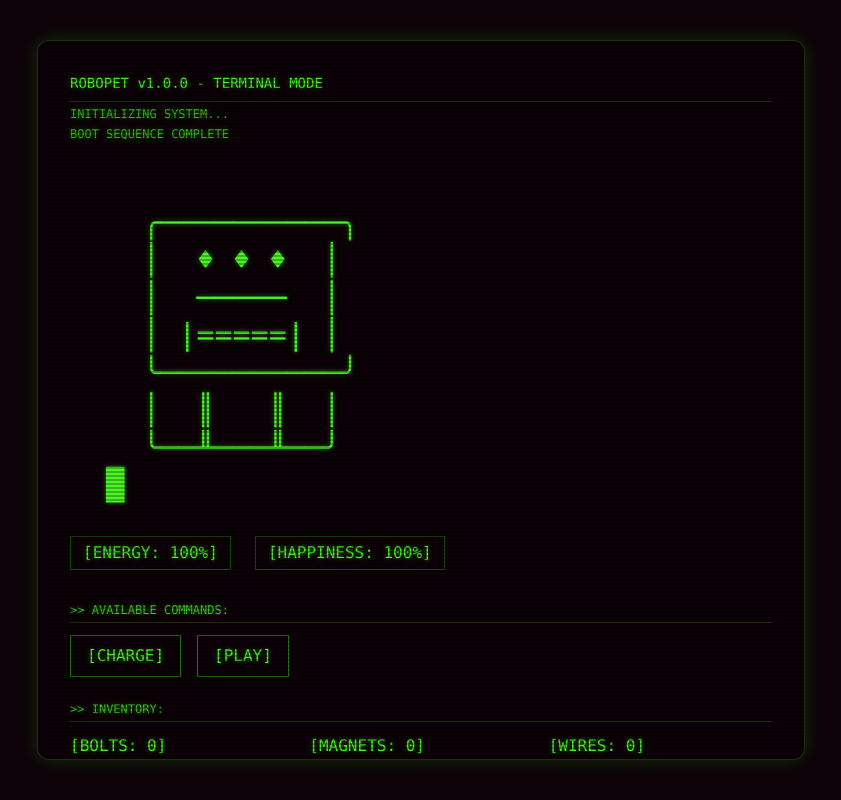
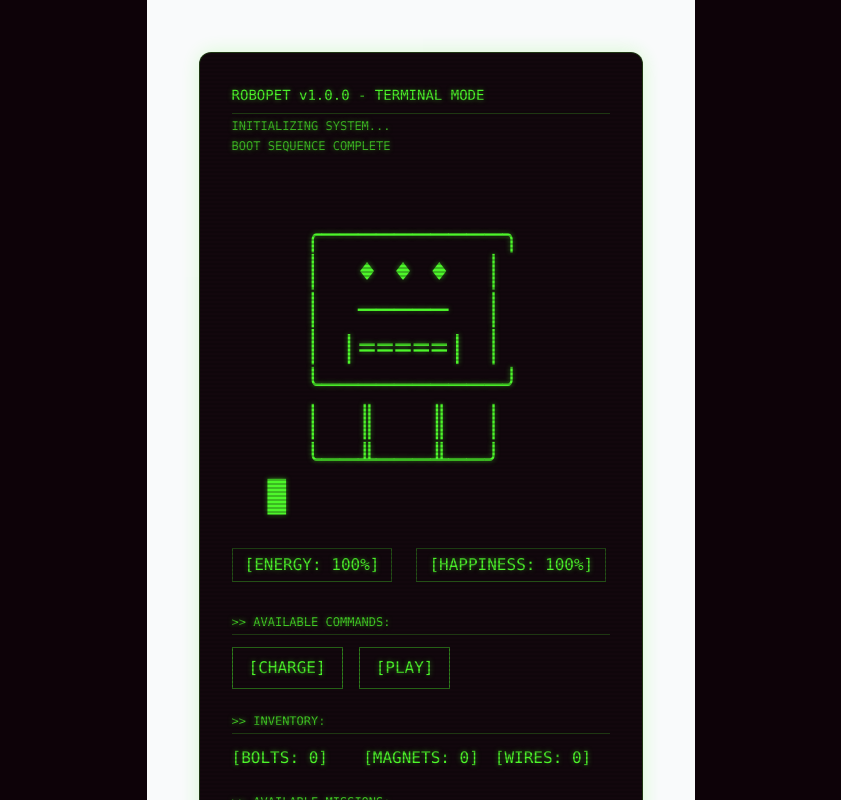
Before and after one commit to marquessam/robot-pet, a Next.js app: page / in a window 1280 px wide. Shown: the top 800 px of the page, without its empty margins (219-1060 px from the left). Built offline with nearby package versions, Linux system fonts and the light colour scheme.

Commit message:
Update RobotPet.tsx

```diff
--- a/src/components/RobotPet.tsx
+++ b/src/components/RobotPet.tsx
@@ -223,8 +223,8 @@ const RobotPet = () => {
   }
 
   return (
-    <div className="fixed inset-0 bg-[#0d0208] flex items-center justify-center p-4">
-      <div className="relative w-full max-w-3xl screen rounded-xl overflow-hidden shadow-[0_0_20px_rgba(74,246,38,0.2)] border border-[#4af626]/20 crt h-[90vh]">
+    <div className="terminal-container">
+      <div className="relative screen rounded-xl overflow-hidden shadow-[0_0_20px_rgba(74,246,38,0.2)] border border-[#4af626]/20 crt">
         <div className="relative font-mono text-[#4af626] p-8 h-full overflow-y-auto">
           {/* Title and Boot Sequence */}
           <div className="text-sm mb-6 flex flex-col gap-1 terminal-glow">
```
